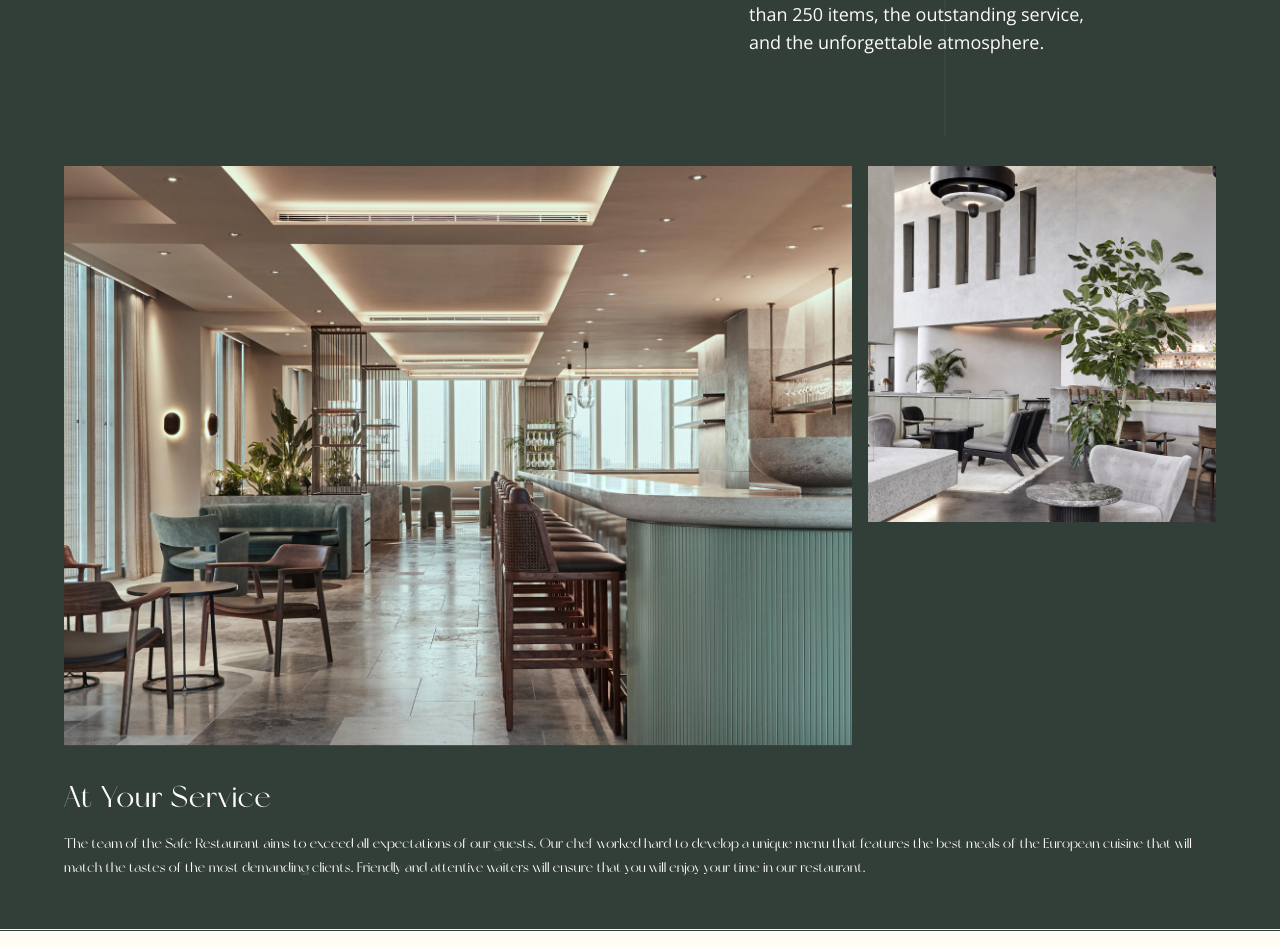
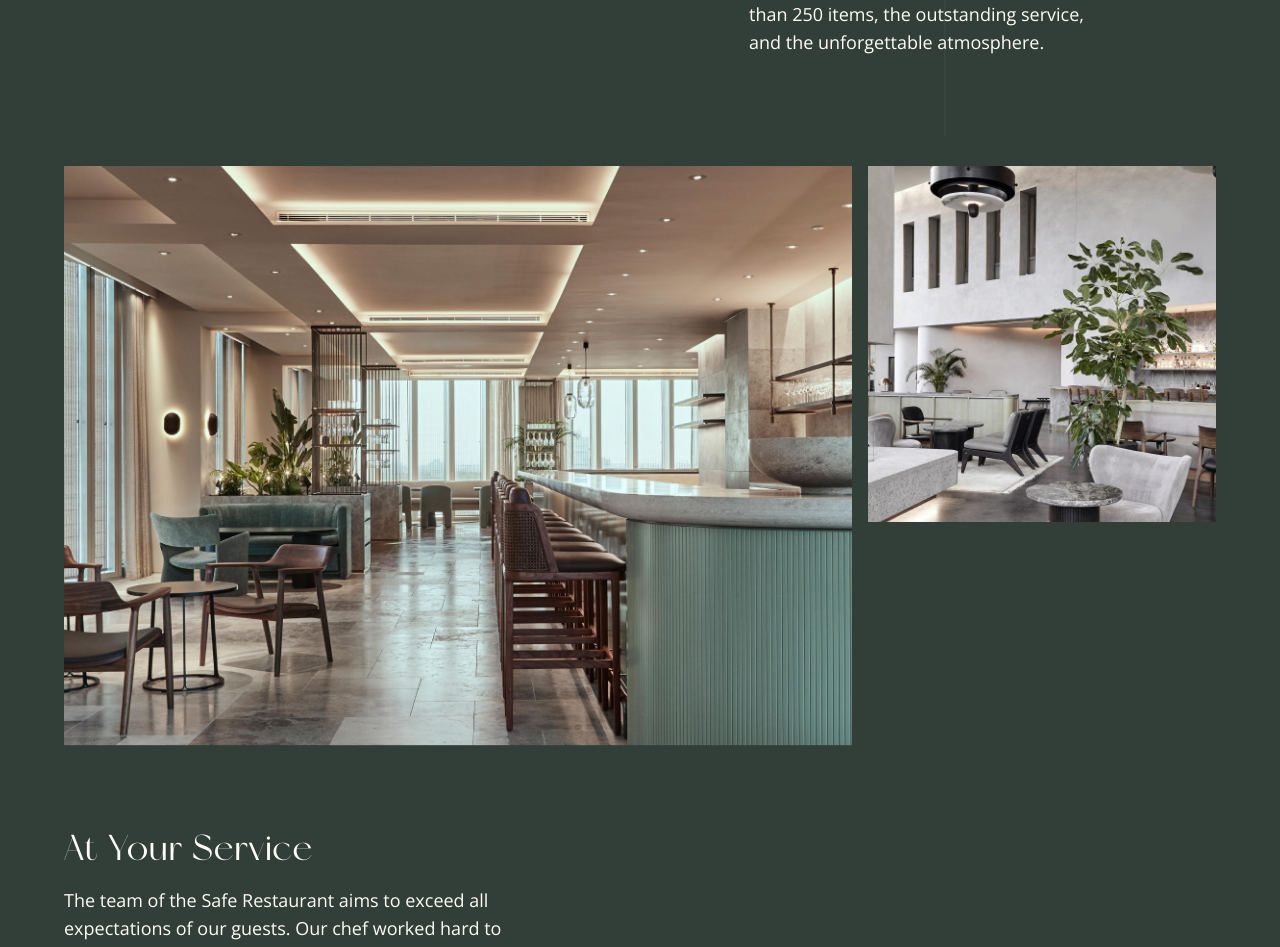
Before and after one commit to gift56/Fullstack-HotelWebsite, a React (Create React App) app: page /restaurant in a window 1280 px wide. Shown: the part 502-1449 px from the top of the page. Built offline with nearby package versions, Linux system fonts and the light colour scheme.

Commit message:
added pading

```diff
--- a/src/styles/ResturantStyle/ResturantOffer.styled.js
+++ b/src/styles/ResturantStyle/ResturantOffer.styled.js
@@ -3,6 +3,9 @@ import styled from "styled-components";
 export const ResturantOfferCon = styled.section`
   background-color: ${({ theme }) => theme.darkColor};
   border-bottom: 1px solid ${({ theme }) => theme.whiteColor};
+  @media screen and (min-width: ${({ theme }) => theme.mobile.minLap}) {
+    border: none !important;
+  }
 `;
 
 export const ResturantOfferArea = styled.div`
@@ -14,6 +17,9 @@ export const ResturantOfferArea = styled.div`
   width: 100%;
   padding: 30px 0;
   padding-bottom: 50px !important;
+  @media screen and (min-width: ${({ theme }) => theme.mobile.minLap}) {
+    gap: 5rem;
+  }
 `;
 
 export const ResturantOfferLeftArea = styled.div`
@@ -23,6 +29,7 @@ export const ResturantOfferLeftArea = styled.div`
   align-items: flex-start;
   justify-content: flex-start;
   gap: 1rem;
+
   h2 {
     font-weight: 400;
     font-size: 30px;
@@ -30,6 +37,10 @@ export const ResturantOfferLeftArea = styled.div`
     letter-spacing: 0.03em;
     text-transform: capitalize;
     color: ${({ theme }) => theme.whiteColor};
+    @media screen and (min-width: ${({ theme }) => theme.mobile.minLap}) {
+      font-size: 36px;
+      line-height: 44px;
+    }
   }
   p {
     color: ${({ theme }) => theme.whiteColor};
@@ -38,6 +49,16 @@ export const ResturantOfferLeftArea = styled.div`
     font-size: 14px;
     line-height: 23px;
     text-align: left;
+    @media screen and (min-width: ${({ theme }) => theme.mobile.minLap}) {
+      font-size: 18px;
+      line-height: 28px;
+    }
+    span {
+      font-family: inherit;
+      @media screen and (min-width: ${({ theme }) => theme.mobile.minLap}) {
+        display: block;
+      }
+    }
   }
 `;
 
```
